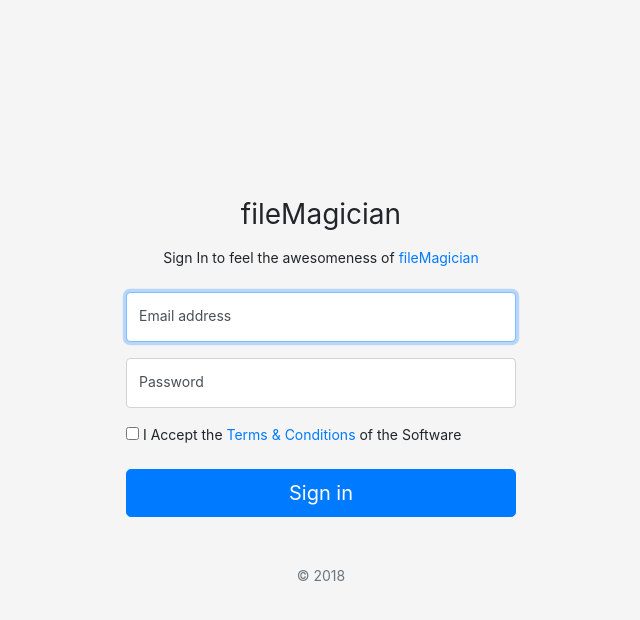
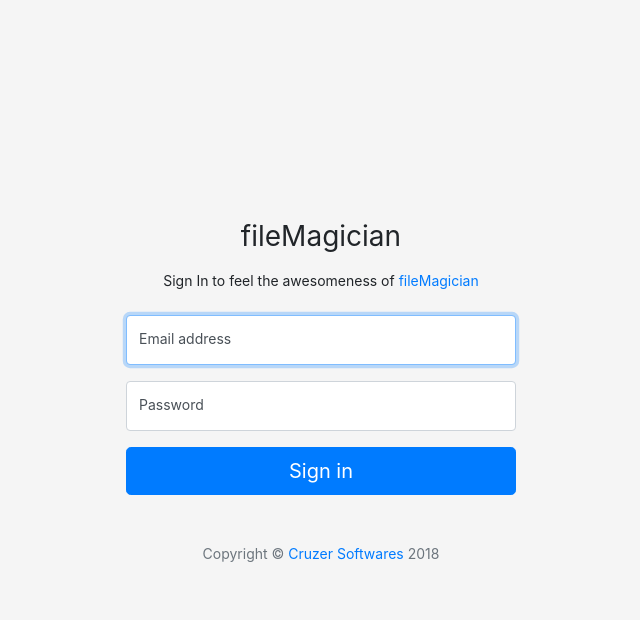
Before and after one commit to RNKushwaha/fileMagician, a PHP site: page /login.php in a window 1280 px wide. Shown: the top 620 px of the page, without its empty margins (319-959 px from the left). Run offline with PHP 8.4, Linux system fonts and the light colour scheme.

Commit message:
added copyright

```diff
--- a/init.php
+++ b/init.php
@@ -1,5 +1,5 @@
 <?php
-ini_set('open_basedir', dirname(dirname(__FILE__)) . DIRECTORY_SEPARATOR);
+// @ini_set('open_basedir', dirname(dirname(__FILE__)) . DIRECTORY_SEPARATOR);
 error_reporting(E_ALL | E_STRICT);
 ini_set('error_log', 'errors.log');
 define('ROOT',$_SERVER['DOCUMENT_ROOT'].DIRECTORY_SEPARATOR);
--- a/login.php
+++ b/login.php
@@ -66,13 +66,8 @@
         <label for="inputPassword">Password</label>
       </div>
 
-      <div class="checkbox mb-3">
-        <label>
-          <input type="checkbox" value="remember-me"> I Accept the <a href="https://github.com/CruzerSoftwares/fileMagician/wiki/Terms-&-Conditions" target="_blank">Terms & Conditions</a> of the Software
-        </label>
-      </div>
       <button class="btn btn-lg btn-primary btn-block" type="submit" name="signin" value="y">Sign in</button>
-      <p class="mt-5 mb-3 text-muted text-center">&copy; <?php echo date('Y');?></p>
+      <p class="mt-5 mb-3 text-muted text-center">Copyright &copy; <a href="https://www.cruzersoftwares.com" target="_blank">Cruzer Softwares </a> <?php echo date('Y');?></p>
     </form>
 </body>
 </html>
```
